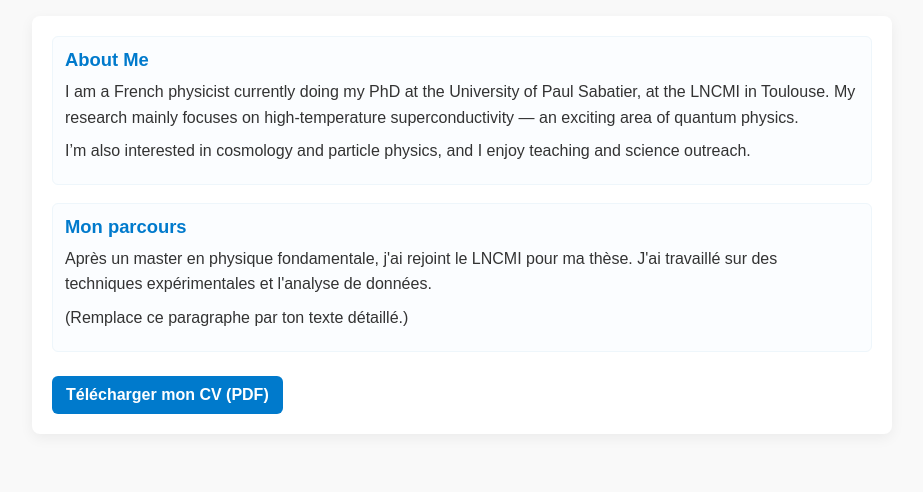
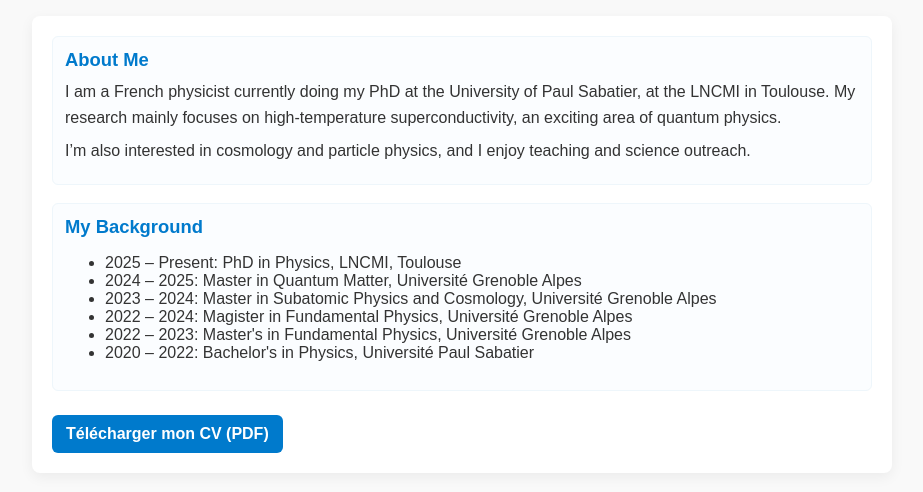
Before and after one commit to Johangrag/Johan-Graglia, a plain HTML site: page index.html in a window 1280 px wide. Shown: the part 234-726 px from the top of the page, without its empty margins (178-1101 px from the left). Drawn offline with Linux system fonts and the light colour scheme.

Commit message:
Update index.html

```diff
--- a/index.html
+++ b/index.html
@@ -161,24 +161,26 @@
       <span class="subsection-title">About Me</span>
       <p>
         I am a French physicist currently doing my PhD at the University of Paul Sabatier, at the LNCMI in Toulouse.
-        My research mainly focuses on high-temperature superconductivity — an exciting area of quantum physics.
+        My research mainly focuses on high-temperature superconductivity, an exciting area of quantum physics.
       </p>
       <p>
         I’m also interested in cosmology and particle physics, and I enjoy teaching and science outreach.
       </p>
     </div>
 
-    <div class="subsection">
-      <span class="subsection-title">Mon parcours</span>
-      <p>
-        Après un master en physique fondamentale, j'ai rejoint le LNCMI pour ma thèse. J'ai travaillé sur des techniques expérimentales et l'analyse de données.
-      </p>
-      <p>
-        (Remplace ce paragraphe par ton texte détaillé.)
-      </p>
-    </div>
+<div class="subsection">
+<span class="subsection-title">My Background</span>
+<ul class="pretty-list">
+  <li>2025 – Present: PhD in Physics, LNCMI, Toulouse</li>
+  <li>2024 – 2025: Master in Quantum Matter, Université Grenoble Alpes</li>
+  <li>2023 – 2024: Master in Subatomic Physics and Cosmology, Université Grenoble Alpes</li>
+  <li>2022 – 2024: Magister in Fundamental Physics, Université Grenoble Alpes</li>
+  <li>2022 – 2023: Master's in Fundamental Physics, Université Grenoble Alpes</li>
+  <li>2020 – 2022: Bachelor's in Physics, Université Paul Sabatier</li>
+</ul>
+</div>
+    <a href="docs/cv.pdf" target="_blank" class="cv-link">Télécharger mon CV (PDF)</a>
 
-    <a href="docs/cv.pdf" target="_blank" class="cv-link">Télécharger mon CV (PDF)</a>
   </section>
 
   <!-- sections cachées qui s'affichent au clic -->
```
